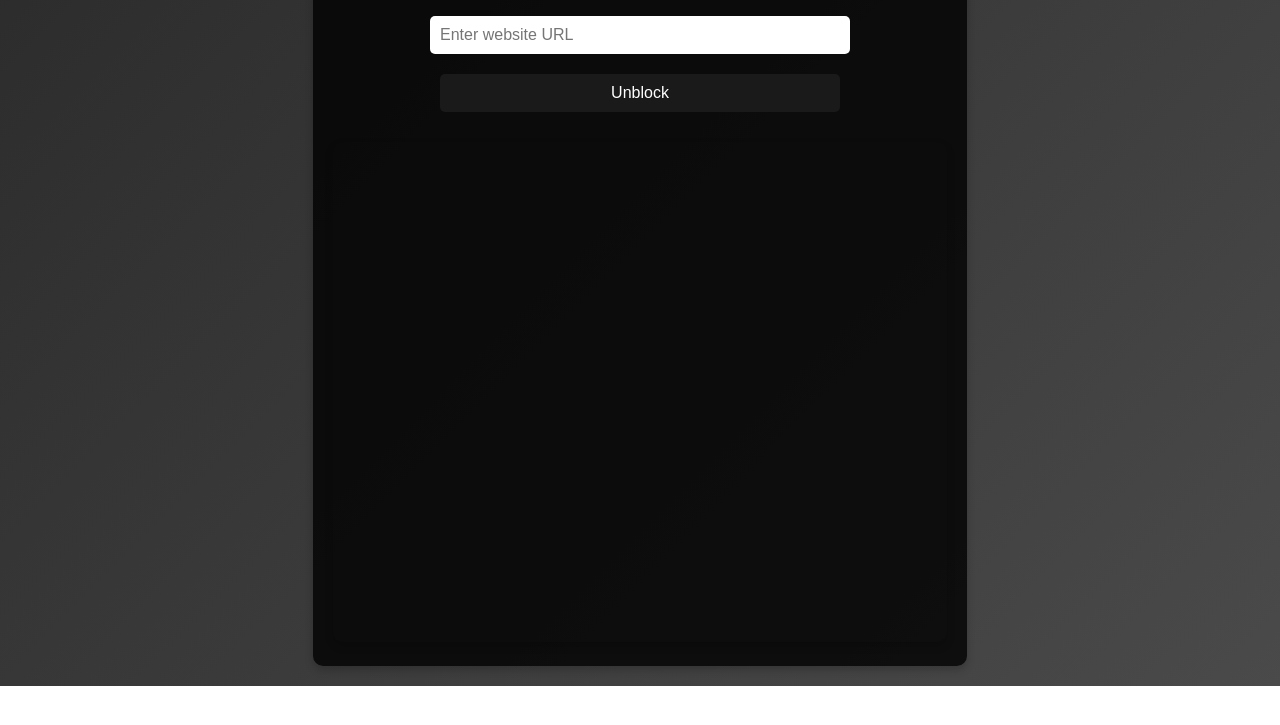
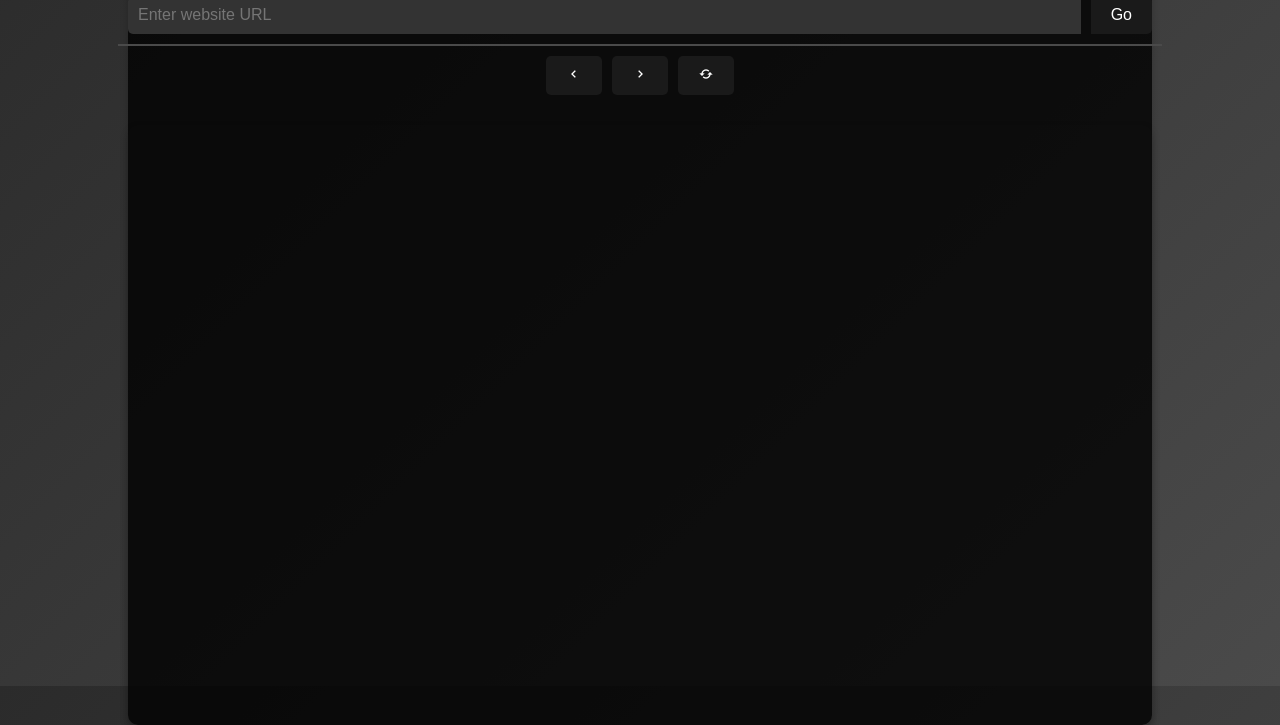
Before and after one commit to polar-sudo-debug/Null-Web-Proxy, a plain HTML site: page index.html in a window 1280 px wide. Shown: the part 114-839 px from the top of the page. Before the commit the page ends 800 px from the top, so only its background shows below. Drawn offline with nearby package versions, Linux system fonts and the light colour scheme.

Commit message:
Update index.html

```diff
--- a/index.html
+++ b/index.html
@@ -4,46 +4,85 @@
     <meta charset="UTF-8">
     <meta name="viewport" content="width=device-width, initial-scale=1.0">
     <title>Null Proxy</title>
+    <link href='https://unpkg.com/boxicons@2.1.2/css/boxicons.min.css' rel='stylesheet'>
     <style>
         body {
             font-family: 'Arial', sans-serif;
             background: linear-gradient(135deg, #2b2b2b, #4a4a4a);
             color: #ffffff;
             display: flex;
-            justify-content: center;
+            flex-direction: column;
             align-items: center;
             height: 100vh;
             margin: 0;
+            overflow: hidden;
         }
         .container {
             text-align: center;
-            padding: 20px;
+            width: 80%;
+            max-width: 1200px;
+            margin-top: 20px;
             background: rgba(0, 0, 0, 0.8);
             border-radius: 10px;
             box-shadow: 0 4px 8px rgba(0, 0, 0, 0.2);
             animation: fadeIn 2s ease-in-out;
+            display: flex;
+            flex-direction: column;
+            align-items: center;
         }
-        input, button {
+        .url-bar {
+            display: flex;
+            align-items: center;
+            width: 100%;
             padding: 10px;
-            margin: 10px 0;
             border: none;
-            border-radius: 5px;
+            border-bottom: 2px solid #4a4a4a;
+        }
+        .url-bar input {
+            flex: 1;
+            padding: 10px;
+            border: none;
+            border-radius: 5px 0 0 5px;
             font-size: 16px;
-            width: 100%;
-            max-width: 400px;
+            background: #333333;
+            color: #ffffff;
         }
-        button {
+        .url-bar button {
+            padding: 10px 20px;
+            margin-left: 10px;
+            border: none;
+            border-radius: 0 5px 5px 0;
+            font-size: 16px;
             background: #1a1a1a;
             color: #ffffff;
             cursor: pointer;
             transition: background 0.3s;
         }
-        button:hover {
+        .url-bar button:hover {
+            background: #333333;
+        }
+        .navigation-buttons {
+            display: flex;
+            align-items: center;
+            margin: 10px 0;
+        }
+        .navigation-buttons button {
+            padding: 10px 20px;
+            margin: 0 5px;
+            border: none;
+            border-radius: 5px;
+            font-size: 16px;
+            background: #1a1a1a;
+            color: #ffffff;
+            cursor: pointer;
+            transition: background 0.3s;
+        }
+        .navigation-buttons button:hover {
             background: #333333;
         }
         iframe {
             width: 100%;
-            height: 500px;
+            height: 600px;
             border: none;
             margin-top: 20px;
             border-radius: 10px;
@@ -58,8 +97,15 @@
 <body>
     <div class="container">
         <h1>Null Proxy</h1>
-        <input type="text" id="website" placeholder="Enter website URL">
-        <button onclick="unblockWebsite()">Unblock</button>
+        <div class="url-bar">
+            <input type="text" id="website" placeholder="Enter website URL" onkeypress="if(event.keyCode==13) unblockWebsite()">
+            <button onclick="unblockWebsite()">Go</button>
+        </div>
+        <div class="navigation-buttons">
+            <button onclick="goBack()"><i class='bx bx-chevron-left'></i></button>
+            <button onclick="goForward()"><i class='bx bx-chevron-right'></i></button>
+            <button onclick="reloadPage()"><i class='bx bx-refresh'></i></button>
+        </div>
         <iframe id="proxyFrame"></iframe>
     </div>
     <script>
@@ -68,6 +114,15 @@
             const proxyFrame = document.getElementById('proxyFrame');
             proxyFrame.src = `https://cors-anywhere.herokuapp.com/${website}`;
         }
+        function goBack() {
+            document.getElementById('proxyFrame').contentWindow.history.back();
+        }
+        function goForward() {
+            document.getElementById('proxyFrame').contentWindow.history.forward();
+        }
+        function reloadPage() {
+            document.getElementById('proxyFrame').contentWindow.location.reload();
+        }
     </script>
 </body>
 </html>
```
